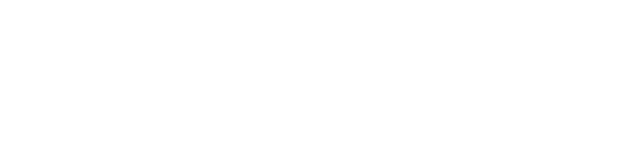
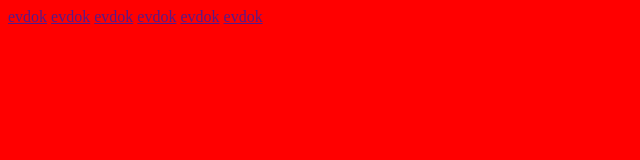
Before and after one commit to nokisev/mustafin, a plain HTML site: page index.html in a window 1280 px wide. Shown: the whole page, without its empty margins (0-640 px from the left). Drawn offline with Linux system fonts and the light colour scheme.

Commit message:
Create css and update html

```diff
--- a/index.html
+++ b/index.html
@@ -3,9 +3,15 @@
 <head>
     <meta charset="UTF-8">
     <meta name="viewport" content="width=device-width, initial-scale=1.0">
+    <link rel="stylesheet" href="style.css">
     <title>Евдокимов</title>
 </head>
 <body>
-
+    <a href="">evdok</a>
+    <a href="">evdok</a>
+    <a href="">evdok</a>
+    <a href="">evdok</a>
+    <a href="">evdok</a>
+    <a href="">evdok</a>
 </body>
 </html>
--- /dev/null
+++ b/style.css
@@ -0,0 +1,3 @@
+body {
+    background-color: red;
+}
```
